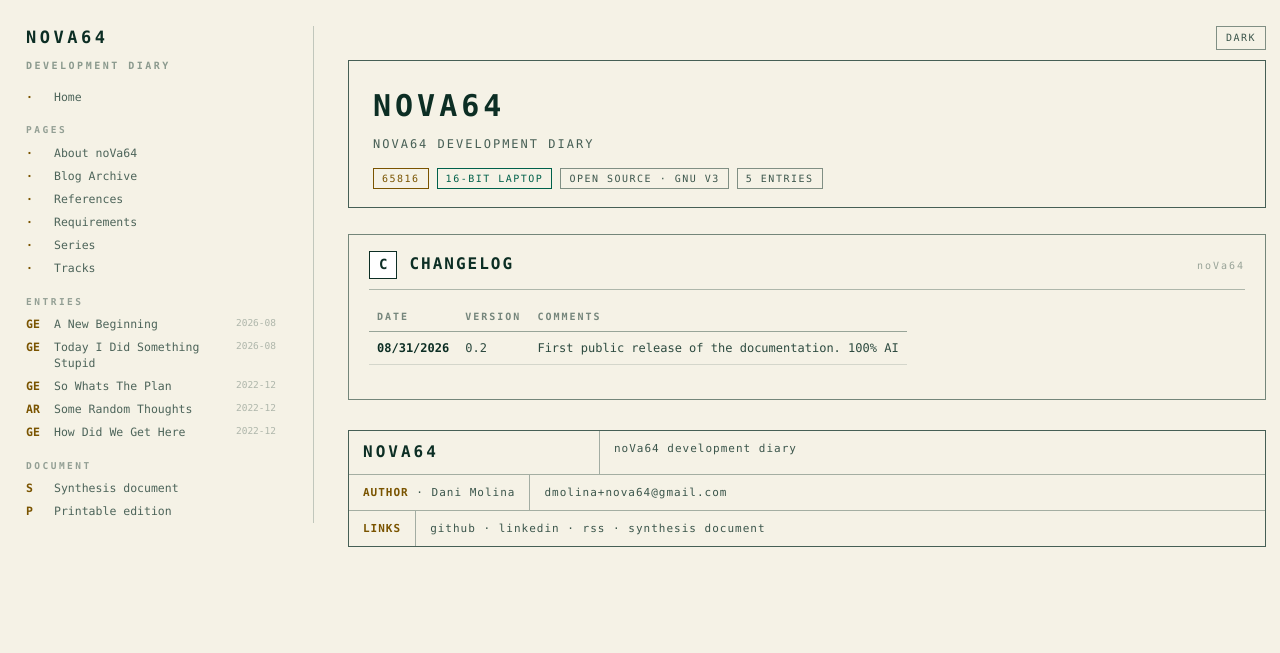
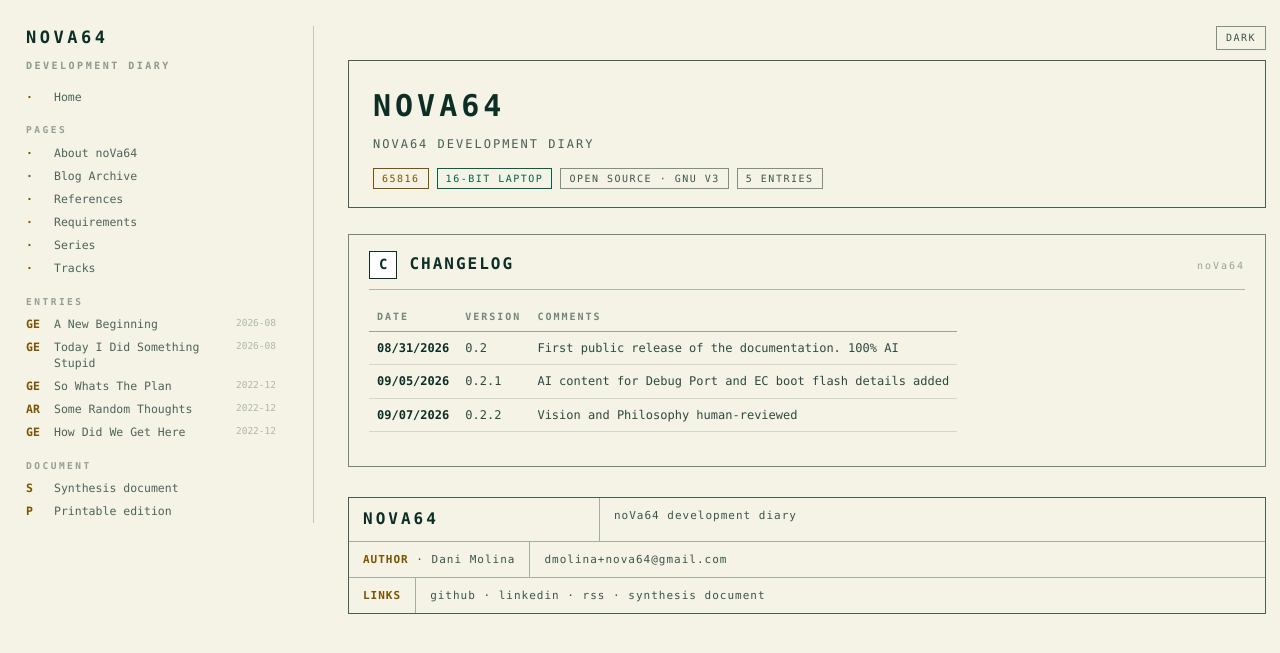
Before and after one commit to dmolinagarcia/nova64, a Jekyll site: the page built from docs/docsV3/content/sc_z1.md, in a window 1280 px wide. Shown: the top 653 px of the page. Built offline with Jekyll 4.4.1, drawn with Linux system fonts in a browser that asks for light colours; our own code applies the rules of GitHub Pages for plain Markdown files.

```diff
--- a/docs/docsV3/content/sc_z1.md
+++ b/docs/docsV3/content/sc_z1.md
@@ -3,3 +3,5 @@
 | date | version | comments |
 |------|---------|----------|
 |08/31/2026|0.2|First public release of the documentation. 100% AI|
+|09/05/2026|0.2.1|AI content for Debug Port and EC boot flash details added|
+|09/07/2026|0.2.2|Vision and Philosophy human-reviewed|
```
Also changed, not shown: docs/docsV3/manifest.json.
